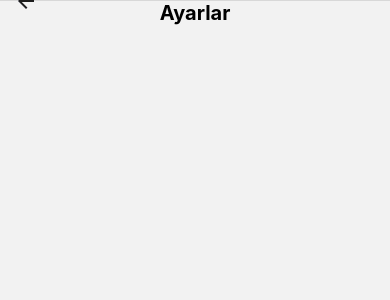
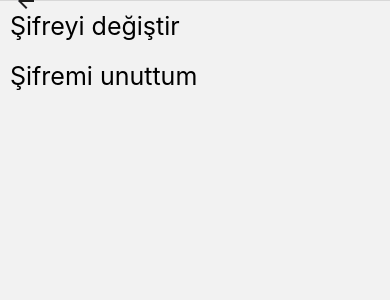
Before and after one commit to neslihanulpnr/movita, a React Native app: screen /Settings in a window 390 px wide. Shown: the top 300 px of the page. Built offline with nearby package versions, Linux system fonts and the light colour scheme.

Commit message:
settings

```diff
--- a/screens/Settings.js
+++ b/screens/Settings.js
@@ -1,9 +1,23 @@
-import { View, Text } from "react-native"
+import { View, Text, TouchableOpacity } from "react-native"
+import { AntDesign } from '@expo/vector-icons';
 
 export const Settings = () => {
-    return(
-        <View style={{justifyContent: "center", alignItems: "center"}}>
-            <Text style={{fontSize: 20, fontWeight: "bold"}}> Ayarlar </Text>
+    const handleForgotPassword = () => {}
+
+
+    return (
+        <View>
+            <TouchableOpacity onPress={handleForgotPassword}
+            style={{justifyContent: "flex-start", alignItems: "flex-start", margin: 10, flexDirection: "row"}}>
+                <Text style={{ color: "black", fontSize: 25 }}>Şifreyi değiştir</Text>
+            </TouchableOpacity>
+
+            <TouchableOpacity onPress={handleForgotPassword}
+            style={{justifyContent: "flex-start", alignItems: "flex-start", margin: 10, flexDirection: "row"}}>
+                <Text style={{ color: "black", fontSize: 25 }}>Şifremi unuttum </Text>
+            </TouchableOpacity>
+
+
         </View>
     )
 }
```
